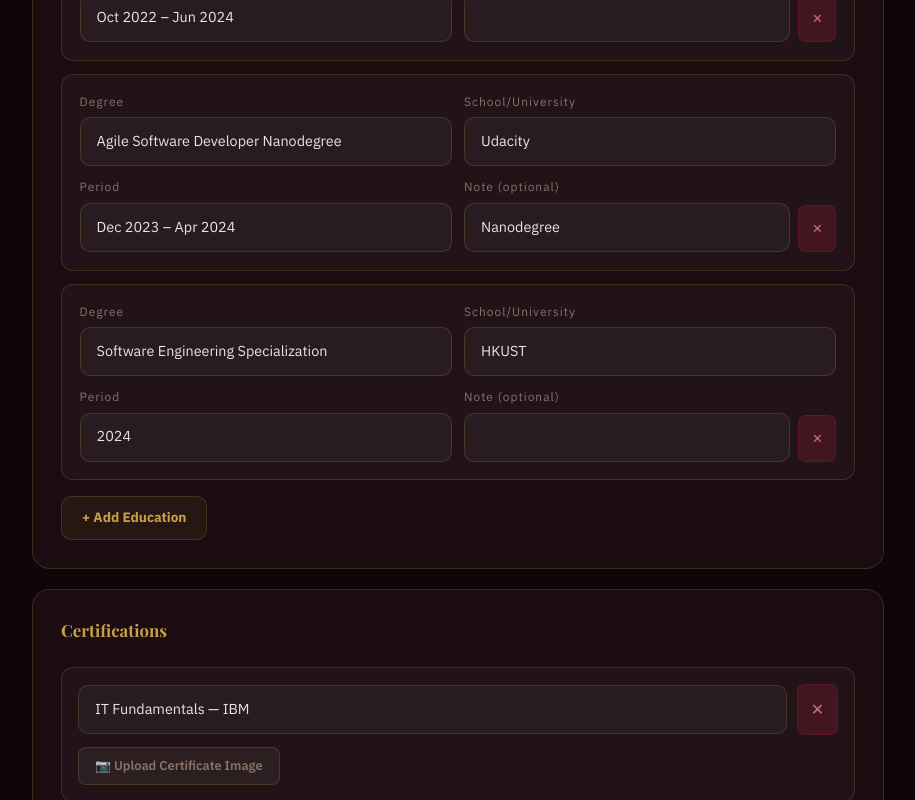
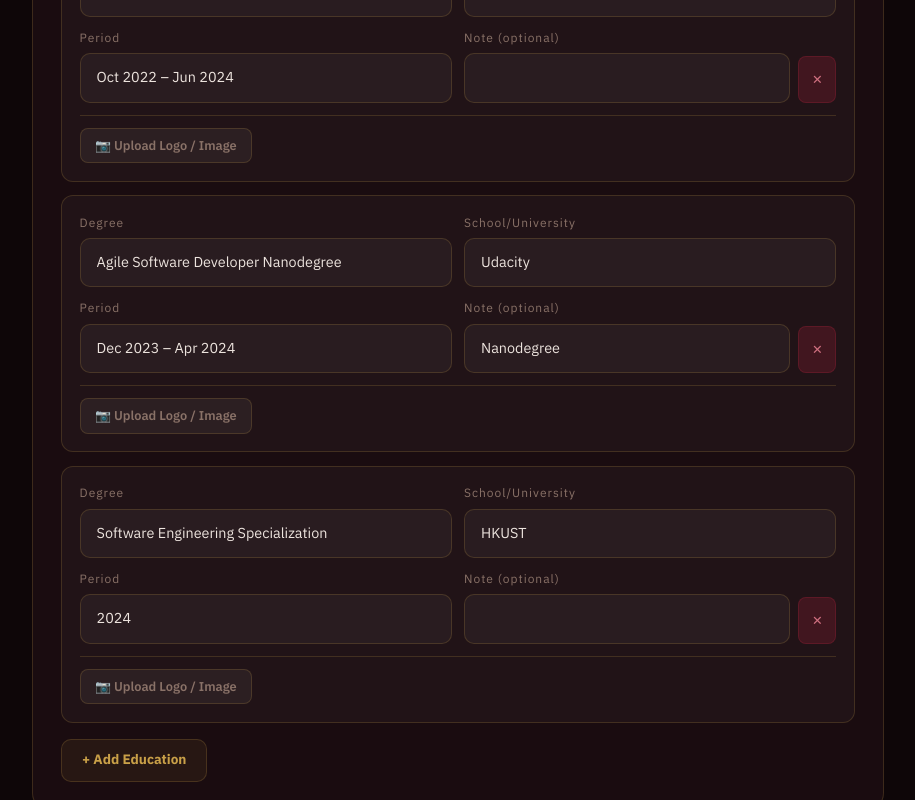
Before and after one commit to shaimaaaaaaaa/shaimaa-portfolio, a Next.js app: page /admin/about in a window 1280 px wide. Shown: the part 1680-2480 px from the top of the page, without its empty margins (182-1097 px from the left). Built offline with nearby package versions, Linux system fonts and the light colour scheme; no server answers; the database is empty; sample sign-in values are in the browser's storage; a web font is replaced by a local one.

Commit message:
add image upload to education items

```diff
--- a/app/admin/about/page.tsx
+++ b/app/admin/about/page.tsx
@@ -13,10 +13,10 @@
   border:'rgba(200,158,72,0.2)', rose:'#d07080', green:'#4ade80',
 };
 
-const CLOUD_NAME  = 'dddhsobvx';
+const CLOUD_NAME    = 'dddhsobvx';
 const UPLOAD_PRESET = 'shaimaa-portfolio';
 
-interface EduItem  { degree:string; school:string; period:string; note:string; }
+interface EduItem  { degree:string; school:string; period:string; note:string; imageUrl?:string; }
 interface SkillCat { cat_en:string; cat_ar:string; items:string; }
 interface CertItem { name:string; imageUrl?:string; }
 
@@ -34,6 +34,7 @@
     statsProj:'Projects override', statsCerts:'Certs override',
     statsYears:'Years Experience', statsGrad:'Graduation Year',
     degreeL:'Degree', schoolL:'School/University', periodL:'Period', noteL:'Note (optional)',
+    eduImgL:'Upload Logo / Image',
     addEdu:'+ Add Education', removeL:'Remove',
     certL:'Certification name (e.g. Scrum Master — IBM)',
     certImgL:'Upload Certificate Image',
@@ -56,6 +57,7 @@
     statsProj:'تجاوز المشاريع', statsCerts:'تجاوز الشهادات',
     statsYears:'سنوات الخبرة', statsGrad:'سنة التخرج',
     degreeL:'الدرجة العلمية', schoolL:'الجامعة/المؤسسة', periodL:'الفترة', noteL:'ملاحظة (اختياري)',
+    eduImgL:'رفع شعار / صورة',
     addEdu:'+ إضافة تعليم', removeL:'حذف',
     certL:'اسم الشهادة (مثال: Scrum Master — IBM)',
     certImgL:'رفع صورة الشهادة',
@@ -110,14 +112,14 @@
   const [autoProjects, setAutoProjects] = useState(0);
   const [autoCerts,    setAutoCerts]    = useState(0);
 
-  const [name,      setName]     = useState('Shaimaa Kalel');
-  const [nameAr,    setNameAr]   = useState('شيماء خليل');
-  const [titleEn,   setTitleEn]  = useState('Software Engineer · Human-Centered Agility · Content Creator');
-  const [titleAr,   setTitleAr]  = useState('مهندسة برمجيات · Human-Centered Agility · صانعة محتوى');
-  const [bioEn,     setBioEn]    = useState('');
-  const [bioAr,     setBioAr]    = useState('');
-  const [location,  setLocation] = useState('Abu Dhabi, UAE');
-  const [university,setUniversity] = useState('University of Bolton');
+  const [name,       setName]      = useState('Shaimaa Kalel');
+  const [nameAr,     setNameAr]    = useState('شيماء خليل');
+  const [titleEn,    setTitleEn]   = useState('Software Engineer · Human-Centered Agility · Content Creator');
+  const [titleAr,    setTitleAr]   = useState('مهندسة برمجيات · Human-Centered Agility · صانعة محتوى');
+  const [bioEn,      setBioEn]     = useState('');
+  const [bioAr,      setBioAr]     = useState('');
+  const [location,   setLocation]  = useState('Abu Dhabi, UAE');
+  const [university, setUniversity]= useState('University of Bolton');
 
   const [overrideProj,  setOverrideProj]  = useState('');
   const [overrideCerts, setOverrideCerts] = useState('');
@@ -128,8 +130,11 @@
   const [certs,  setCerts]  = useState<CertItem[]>(DEFAULT_CERTS);
   const [skills, setSkills] = useState<SkillCat[]>(DEFAULT_SKILLS);
 
-  // track which cert is uploading
-  const [uploadingIdx, setUploadingIdx] = useState<number|null>(null);
+  // uploading state — separate for edu and certs
+  const [uploadingEduIdx,  setUploadingEduIdx]  = useState<number|null>(null);
+  const [uploadingCertIdx, setUploadingCertIdx] = useState<number|null>(null);
+
+  const eduFileRefs  = useRef<(HTMLInputElement|null)[]>([]);
   const certFileRefs = useRef<(HTMLInputElement|null)[]>([]);
 
   useEffect(() => {
@@ -166,9 +171,8 @@
         if (data.overrideCerts !== undefined) setOverrideCerts(data.overrideCerts);
         if (data.statsYears)   setStatsYears(data.statsYears);
         if (data.statsGrad)    setStatsGrad(data.statsGrad);
-        if (data.edu?.length)    setEdu(data.edu);
+        if (data.edu?.length)  setEdu(data.edu);
         if (data.certs?.length) {
-          // support old format (string[]) and new format (CertItem[])
           const raw = data.certs;
           const normalized: CertItem[] = raw.map((c: string | CertItem) =>
             typeof c === 'string' ? { name: c } : c
@@ -187,17 +191,31 @@
 
   useEffect(() => { setAutoCerts(certs.length); }, [certs]);
 
+  async function handleEduImageUpload(idx: number, file: File) {
+    setUploadingEduIdx(idx);
+    try {
+      const url = await uploadToCloudinary(file);
+      const updated = [...edu];
+      updated[idx] = { ...updated[idx], imageUrl: url };
+      setEdu(updated);
+    } catch {
+      alert('Upload failed. Check Cloudinary settings.');
+    } finally {
+      setUploadingEduIdx(null);
+    }
+  }
+
   async function handleCertImageUpload(idx: number, file: File) {
-    setUploadingIdx(idx);
+    setUploadingCertIdx(idx);
     try {
       const url = await uploadToCloudinary(file);
       const updated = [...certs];
       updated[idx] = { ...updated[idx], imageUrl: url };
       setCerts(updated);
-    } catch (e) {
+    } catch {
       alert('Upload failed. Check Cloudinary settings.');
     } finally {
-      setUploadingIdx(null);
+      setUploadingCertIdx(null);
     }
   }
 
@@ -237,6 +255,47 @@
     <div style={{background:T.card,border:`1px solid ${T.border}`,borderRadius:18,padding:'1.75rem',marginBottom:'1.25rem'}}>
       <h2 style={{fontFamily:'Playfair Display,serif',fontSize:'1.05rem',color:T.gold,fontWeight:700,marginBottom:'1.5rem'}}>{title}</h2>
       {children}
+    </div>
+  );
+
+  // reusable image upload row
+  const ImageUploadRow = ({
+    imageUrl, isUploading, onUpload, onRemove, inputRef, label: lbl,
+  }: {
+    imageUrl?: string;
+    isUploading: boolean;
+    onUpload: (file: File) => void;
+    onRemove: () => void;
+    inputRef: (el: HTMLInputElement | null) => void;
+    label: string;
+  }) => (
+    <div style={{display:'flex',alignItems:'center',gap:'1rem',flexWrap:'wrap',marginTop:'.75rem'}}>
+      <input type="file" accept="image/*" ref={inputRef} style={{display:'none'}}
+        onChange={async e => { const f = e.target.files?.[0]; if (f) onUpload(f); e.target.value=''; }}
+      />
+      <button
+        onClick={e => { e.preventDefault(); (inputRef as React.RefCallback<HTMLInputElement> & {current?:HTMLInputElement|null})}}
+        style={{
+          padding:'.45rem .9rem',
+          background: imageUrl ? 'rgba(200,158,72,0.12)' : 'rgba(255,255,255,0.05)',
+          border:`1px solid ${imageUrl ? T.gold : T.border}`,
+          borderRadius:8, color: imageUrl ? T.gold : T.muted,
+          fontSize:'.8rem', fontWeight:600, cursor:'pointer',
+          display:'flex', alignItems:'center', gap:'.4rem',
+          opacity: isUploading ? 0.6 : 1,
+        }}>
+        {isUploading ? `⏳ ${LANG['en'].uploading}` : imageUrl ? '🖼 Change Image' : `📷 ${lbl}`}
+      </button>
+      {imageUrl && (
+        <div style={{display:'flex',alignItems:'center',gap:'.75rem'}}>
+          <img src={imageUrl} alt="preview"
+            style={{height:48,width:72,objectFit:'contain',borderRadius:6,border:`1px solid ${T.border}`,background:'rgba(255,255,255,0.04)'}}/>
+          <button onClick={onRemove}
+            style={{fontSize:'.75rem',color:T.rose,background:'none',border:'none',cursor:'pointer',padding:0}}>
+            Remove
+          </button>
+        </div>
+      )}
     </div>
   );
 
@@ -332,7 +391,7 @@
           </div>
         </>, L.secStats)}
 
-        {/* ── EDUCATION ── */}
+        {/* ── EDUCATION (with image upload) ── */}
         {card(<>
           <div style={{display:'flex',flexDirection:'column',gap:'.85rem'}}>
             {edu.map((e,i)=>(
@@ -353,6 +412,48 @@
                       style={{padding:'.8rem',background:'rgba(138,31,50,0.3)',border:`1px solid rgba(138,31,50,0.4)`,borderRadius:8,color:T.rose,cursor:'pointer',fontSize:'.8rem',flexShrink:0}}>✕</button>
                   </div>
                 </div>
+
+                {/* ── image upload for this edu item ── */}
+                <div style={{display:'flex',alignItems:'center',gap:'1rem',flexWrap:'wrap',marginTop:'.75rem',paddingTop:'.75rem',borderTop:`1px solid ${T.border}`}}>
+                  <input
+                    type="file" accept="image/*"
+                    ref={el => { eduFileRefs.current[i] = el; }}
+                    style={{display:'none'}}
+                    onChange={async ev => {
+                      const f = ev.target.files?.[0];
+                      if (f) await handleEduImageUpload(i, f);
+                      ev.target.value = '';
+                    }}
+                  />
+                  <button
+                    onClick={() => eduFileRefs.current[i]?.click()}
+                    disabled={uploadingEduIdx === i}
+                    style={{
+                      padding:'.45rem .9rem',
+                      background: e.imageUrl ? 'rgba(200,158,72,0.12)' : 'rgba(255,255,255,0.05)',
+                      border:`1px solid ${e.imageUrl ? T.gold : T.border}`,
+                      borderRadius:8, color: e.imageUrl ? T.gold : T.muted,
+                      fontSize:'.8rem', fontWeight:600, cursor:'pointer',
+                      display:'flex', alignItems:'center', gap:'.4rem',
+                      opacity: uploadingEduIdx === i ? 0.6 : 1,
+                    }}>
+                    {uploadingEduIdx === i
+                      ? `⏳ ${L.uploading}`
+                      : e.imageUrl ? '🖼 Change Image' : `📷 ${L.eduImgL}`}
+                  </button>
+                  {e.imageUrl && (
+                    <div style={{display:'flex',alignItems:'center',gap:'.75rem'}}>
+                      <img src={e.imageUrl} alt="edu preview"
+                        style={{height:48,width:72,objectFit:'contain',borderRadius:6,border:`1px solid ${T.border}`,background:'rgba(255,255,255,0.04)'}}/>
+                      <button
+                        onClick={()=>{const n=[...edu];n[i]={...n[i],imageUrl:undefined};setEdu(n);}}
+                        style={{fontSize:'.75rem',color:T.rose,background:'none',border:'none',cursor:'pointer',padding:0}}>
+                        Remove
+                      </button>
+                    </div>
+                  )}
+                </div>
+
               </div>
             ))}
           </div>
@@ -367,7 +468,7 @@
           <div style={{display:'flex',flexDirection:'column',gap:'1rem'}}>
             {certs.map((c,i)=>(
               <div key={i} style={{background:'rgba(255,255,255,0.03)',border:`1px solid ${T.border}`,borderRadius:12,padding:'1rem'}}>
-                {/* Name row */}
+                {/* name row */}
                 <div style={{display:'flex',gap:'.6rem',alignItems:'center',marginBottom:'.75rem'}}>
                   <input value={c.name} onChange={e=>{const n=[...certs];n[i]={...n[i],name:e.target.value};setCerts(n);}}
                     placeholder={L.certL} style={{...inp(),flex:1}}
@@ -375,13 +476,10 @@
                   <button onClick={()=>setCerts(certs.filter((_,j)=>j!==i))}
                     style={{padding:'.8rem',background:'rgba(138,31,50,0.3)',border:`1px solid rgba(138,31,50,0.4)`,borderRadius:8,color:T.rose,cursor:'pointer',flexShrink:0}}>✕</button>
                 </div>
-
-                {/* Image upload row */}
+                {/* image upload row */}
                 <div style={{display:'flex',alignItems:'center',gap:'1rem',flexWrap:'wrap'}}>
-                  {/* hidden file input */}
                   <input
-                    type="file"
-                    accept="image/*"
+                    type="file" accept="image/*"
                     ref={el => { certFileRefs.current[i] = el; }}
                     style={{display:'none'}}
                     onChange={async e => {
@@ -390,35 +488,26 @@
                       e.target.value = '';
                     }}
                   />
-
-                  {/* upload button */}
                   <button
                     onClick={() => certFileRefs.current[i]?.click()}
-                    disabled={uploadingIdx === i}
+                    disabled={uploadingCertIdx === i}
                     style={{
-                      padding:'.5rem 1rem',
+                      padding:'.45rem .9rem',
                       background: c.imageUrl ? 'rgba(200,158,72,0.12)' : 'rgba(255,255,255,0.05)',
                       border:`1px solid ${c.imageUrl ? T.gold : T.border}`,
                       borderRadius:8, color: c.imageUrl ? T.gold : T.muted,
                       fontSize:'.8rem', fontWeight:600, cursor:'pointer',
                       display:'flex', alignItems:'center', gap:'.4rem',
-                      opacity: uploadingIdx === i ? 0.6 : 1,
+                      opacity: uploadingCertIdx === i ? 0.6 : 1,
                     }}>
-                    {uploadingIdx === i
+                    {uploadingCertIdx === i
                       ? `⏳ ${L.uploading}`
-                      : c.imageUrl
-                        ? '🖼 Change Image'
-                        : `📷 ${L.certImgL}`}
+                      : c.imageUrl ? '🖼 Change Image' : `📷 ${L.certImgL}`}
                   </button>
-
-                  {/* preview thumbnail */}
                   {c.imageUrl && (
                     <div style={{display:'flex',alignItems:'center',gap:'.75rem'}}>
-                      <img
-                        src={c.imageUrl}
-                        alt="cert preview"
-                        style={{height:52,width:80,objectFit:'cover',borderRadius:6,border:`1px solid ${T.border}`}}
-                      />
+                      <img src={c.imageUrl} alt="cert preview"
+                        style={{height:52,width:80,objectFit:'cover',borderRadius:6,border:`1px solid ${T.border}`}}/>
                       <button
                         onClick={()=>{const n=[...certs];n[i]={...n[i],imageUrl:undefined};setCerts(n);}}
                         style={{fontSize:'.75rem',color:T.rose,background:'none',border:'none',cursor:'pointer',padding:0}}>
@@ -430,7 +519,6 @@
               </div>
             ))}
           </div>
-
           <div style={{display:'flex',alignItems:'center',gap:'1rem',marginTop:'.85rem'}}>
             <button onClick={()=>setCerts([...certs,{name:''}])}
               style={{padding:'.65rem 1.25rem',background:'rgba(200,158,72,0.08)',border:`1px solid ${T.border}`,borderRadius:10,color:T.gold,fontSize:'.85rem',fontWeight:700,cursor:'pointer'}}>
```
